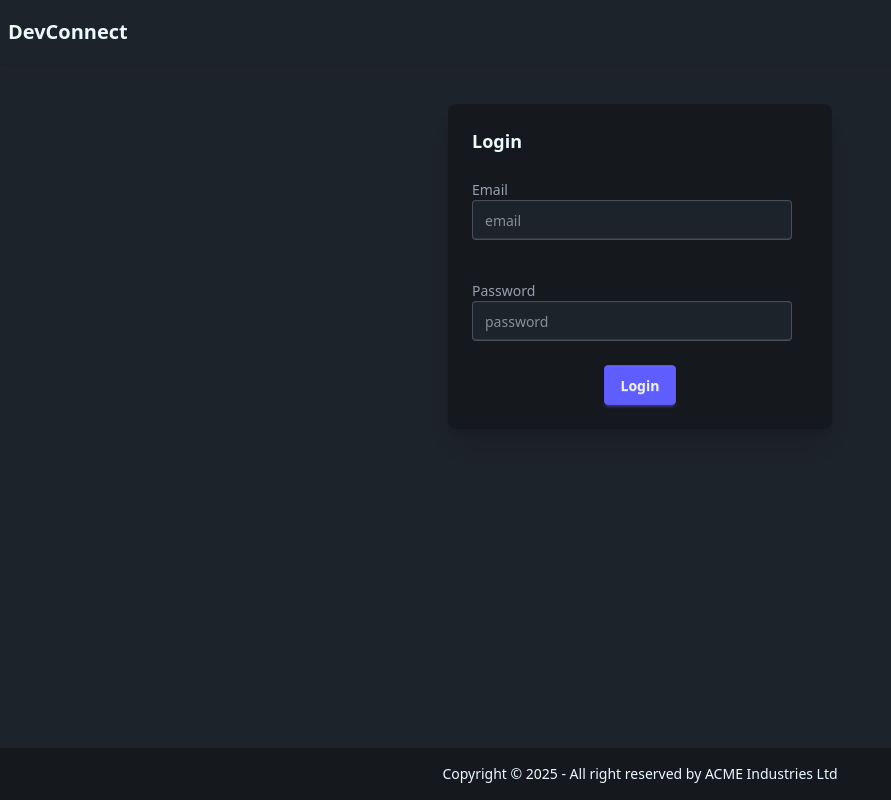
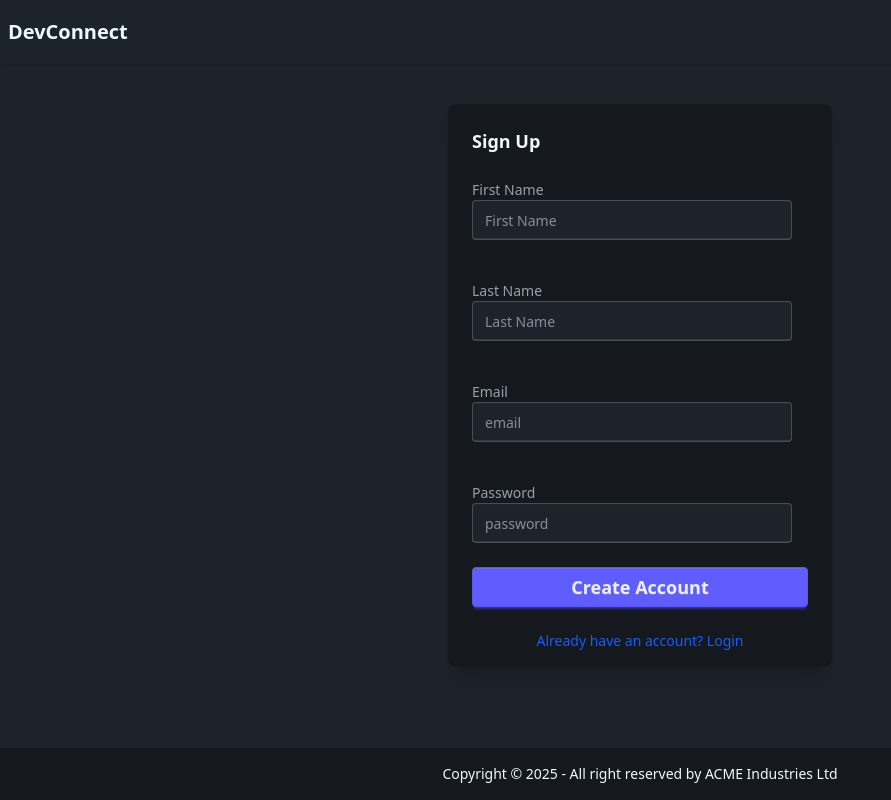
Before and after one commit to Amruthsk/portfolio.github.io, a React (Vite) app in the folder projects/devconnect/client/: page /login in a window 1280 px wide. Shown: the whole page, without its empty margins (0-891 px from the left). Built offline with nearby package versions, Linux system fonts and the light colour scheme; no server answers.

Commit message:
feat(auth): implement client-side user signup flow

```diff
--- a/projects/devconnect/client/src/components/Login.jsx
+++ b/projects/devconnect/client/src/components/Login.jsx
@@ -12,7 +12,10 @@ const Login = () => {
   const navigate = useNavigate();
   const [emailId, setEmailId] = useState("");
   const [password, setPassword] = useState("");
-  const [error,setError] = useState("");
+  const [error, setError] = useState("");
+  const [isLoginForm, setisLoginForm] = useState(false);
+  const [firstName, setFirstName] = useState("");
+  const [lastName, setLastName] = useState("");
 
   const handleLogin = async () => {
     try {
@@ -31,16 +34,70 @@ const Login = () => {
       dispatch(addUser(res.data));
       return navigate("/");
     } catch (err) {
-       setError(
-         err?.response?.data || "Something went wrong. Please try again."
-       );
+      setError(
+        err?.response?.data || "Something went wrong. Please try again."
+      );
     }
   };
+   const handleSignup = async () => {
+     try {
+       setError("");
+       const res = await axios.post(
+         BASE_URL + "/signup",
+         {firstName,
+          lastName,
+           emailId,
+           password,
+         },
+         {
+           withCredentials: true,
+         }
+       );
+       console.log("Signup successful, user created:", res.data);
+
+       dispatch(addUser(res.data.data));
+       return navigate("/profile");
+     } catch (err) {
+       setError(err?.response?.data || "Signup failed. Please try again.");
+     }
+   };
   return (
     <div className="flex justify-center my-10">
       <div className="card w-96 bg-base-300 card-md shadow-xl ">
         <div className="card-body">
-          <h2 className="card-title">Login</h2>
+          <h2 className="card-title">{isLoginForm ? "Login" : "Sign Up"}</h2>
+
+          {!isLoginForm && (
+            <>
+              {/* First Name Input */}
+              <div className="py-4">
+                <label className="label">
+                  <span className="label-text">First Name</span>
+                </label>
+                <input
+                  type="text"
+                  placeholder="First Name"
+                  className="input input-bordered"
+                  value={firstName}
+                  onChange={(e) => setFirstName(e.target.value)}
+                />
+              </div>
+
+              {/* Last Name Input */}
+              <div className="py-4">
+                <label className="label">
+                  <span className="label-text">Last Name</span>
+                </label>
+                <input
+                  type="text"
+                  placeholder="Last Name"
+                  className="input input-bordered"
+                  value={lastName}
+                  onChange={(e) => setLastName(e.target.value)}
+                />
+              </div>
+            </>
+          )}
 
           <div className="py-4">
             <div className="form-control">
@@ -72,15 +129,30 @@ const Login = () => {
             </div>
           </div>
 
-          <div className="card-actions justify-center">
+          <div className="card-actions flex flex-col items-center space-y-3">
             {error && (
-              <p className="text-red-500 text-xs bold mt-2">{error}</p>
+              <p className="text-red-500 text-sm font-semibold mt-2 text-center">
+                {error}
+              </p>
             )}
-            <button className="btn btn-primary" onClick={handleLogin}>
-              Login
+
+            <button
+              className="btn btn-primary w-full py-2 text-lg font-semibold"
+              onClick={isLoginForm ? handleLogin : handleSignup}
+            >
+              {isLoginForm ? "Login" : "Create Account"}
             </button>
           </div>
         </div>
+
+        <p
+          onClick={() => setisLoginForm((value) => !value)}
+          className="text-center text-sm  mb-4 cursor-pointer hover:underline text-blue-600"
+        >
+          {isLoginForm
+            ? "New here? Create an account"
+            : "Already have an account? Login"}
+        </p>
       </div>
     </div>
   );
```
